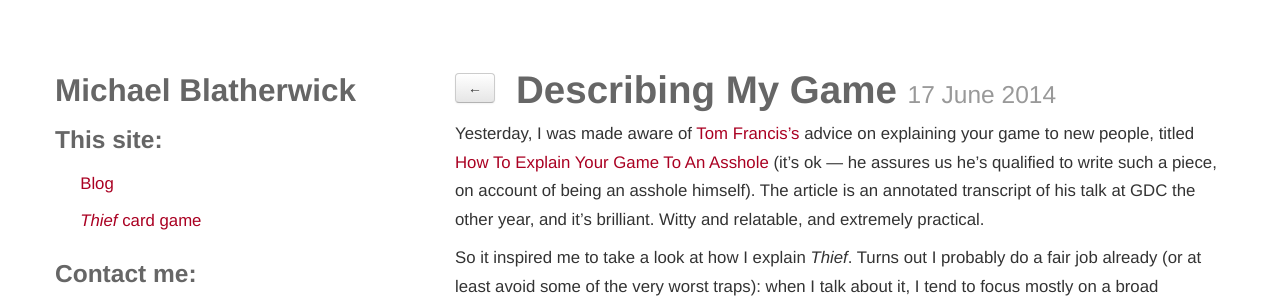
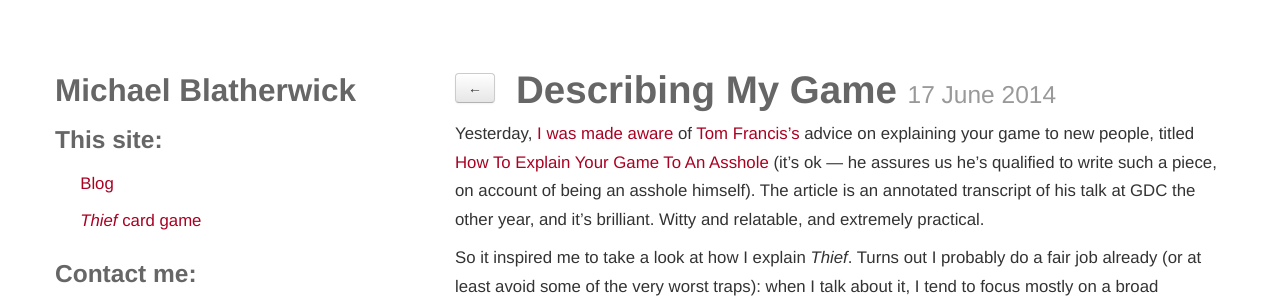
Before and after one commit to exonian/exonian.github.com, a Jekyll site: the page built from _posts/2014-06-17-describing-my-game.md, in a window 1280 px wide. Shown: the top 305 px of the page. Built offline with Jekyll 4.4.1, drawn with Linux system fonts in a browser that asks for light colours; comment, search, counter and statistics services are not loaded; part of the change alters nothing that is shown.

```diff
--- a/_posts/2014-06-17-describing-my-game.md
+++ b/_posts/2014-06-17-describing-my-game.md
@@ -4,7 +4,7 @@ truncate: yes
 categories: my-game
 ---
 
-Yesterday, I was made aware of [Tom Francis's][pentadactTwitter] advice on explaining your game to new people, titled [How To Explain Your Game To An Asshole][howTo] (it's ok &mdash; he assures us he's qualified to write such a piece, on account of being an asshole himself). The article is an annotated transcript of his talk at GDC the other year, and it's brilliant. Witty and relatable, and extremely practical.
+Yesterday, [I was made aware][jennTweet] of [Tom Francis's][pentadactTwitter] advice on explaining your game to new people, titled [How To Explain Your Game To An Asshole][howTo] (it's ok &mdash; he assures us he's qualified to write such a piece, on account of being an asshole himself). The article is an annotated transcript of his talk at GDC the other year, and it's brilliant. Witty and relatable, and extremely practical.
 
 So it inspired me to take a look at how I explain <i>Thief</i>. Turns out I probably do a fair job already (or at least avoid some of the very worst traps): when I talk about it, I tend to focus mostly on a broad description of how it plays rather than going too quickly into the stuff that you only care about if I've already won you over somewhat.
 
@@ -15,6 +15,7 @@ And of the stuff he suggests making sure you cover, I tend to hit most of that,
 Hopefully my [new description of <i>Thief</i>][newDescription] does a better job of making you think the game might be worth finding out about than I did before. Either way, let me know [on Twitter][meTwitter]!
 
 
+[jennTweet]: https://twitter.com/jennatar/status/478641137108779009
 [howTo]: http://www.pentadact.com/2012-03-17-gdc-talk-how-to-explain-your-game-to-an-asshole/
 [pentadactTwitter]: https://twitter.com/intent/user?screen_name=pentadact "@pentadact"
 [meTwitter]: https://twitter.com/intent/user?screen_name=rogue_michael "@rogue_michael"
```
